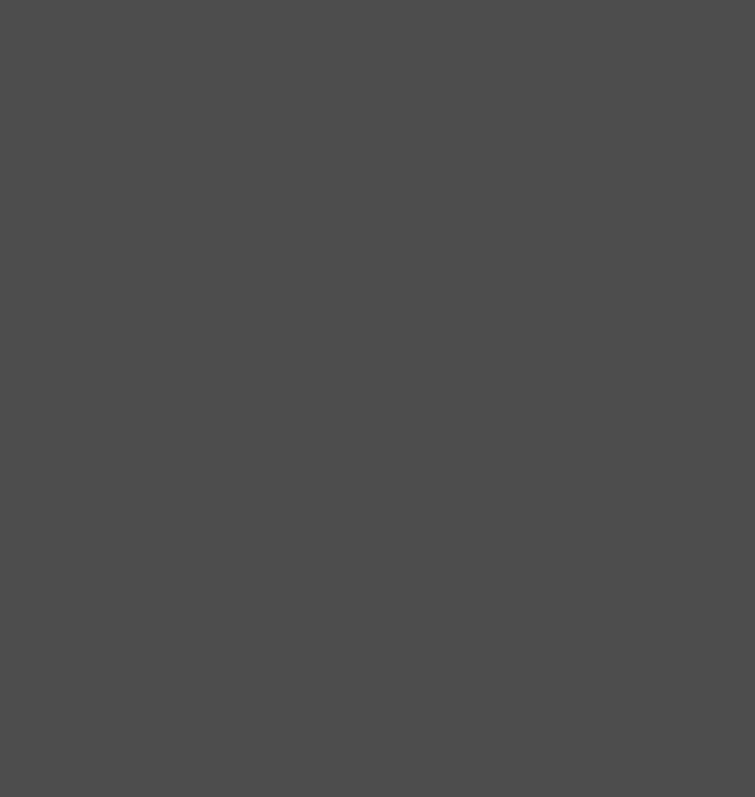
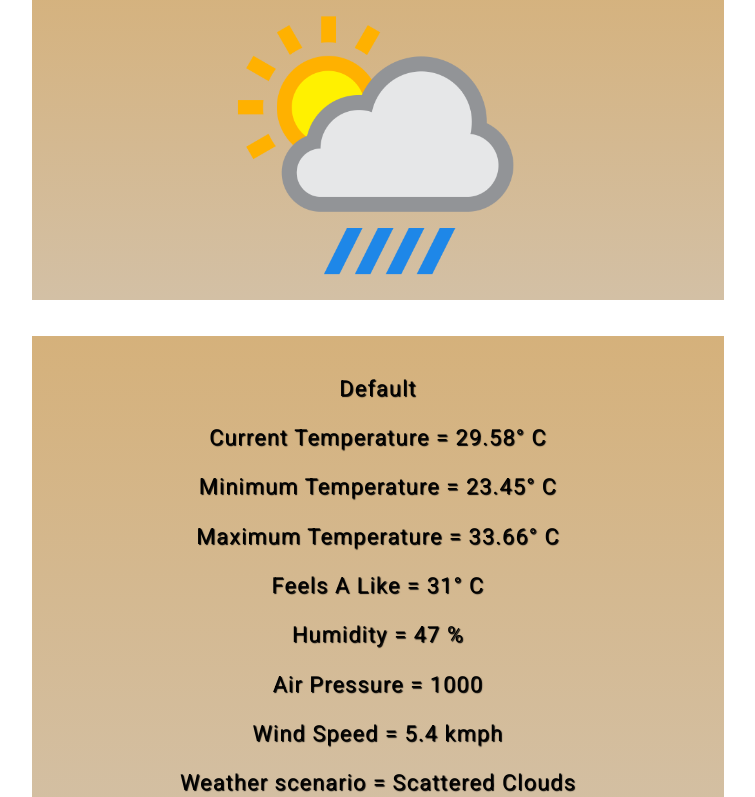
Before and after one commit to mahen290/Weather_MUI_React, a React (Vite) app: page / in a window 1280 px wide. Shown: the part 526-1323 px from the top of the page, without its empty margins (262-1017 px from the left). Before the commit the page ends 800 px from the top, so only its background shows below. Built offline with nearby package versions, Linux system fonts and the light colour scheme.

Commit message:
WeatherAppComponent And WeatherInfoBox Component Are Created

```diff
--- a/src/App.jsx
+++ b/src/App.jsx
@@ -1,12 +1,12 @@
 import React from 'react';
 import './App.css';
-import SearchBox from './components/SearchBox';
+import WeatherApp from './components/WeatherApp';
 
 function App() {
   return (
     <div>
       <h1> My Weather Widget Using React With Material UI </h1>
-      <SearchBox />
+      <WeatherApp />
     </div>
   )
 }
--- /dev/null
+++ b/src/components/Card.css
@@ -0,0 +1,16 @@
+.WeatherInfoCard
+    {
+        width: 100%;
+        height: 500px;
+        margin: 2rem auto;
+        padding: 1rem;
+        background: linear-gradient(rgb(213, 177, 123), rgb(211, 192, 165));
+        display: flex;
+        flex-direction: column;
+        justify-content: space-evenly;
+        align-items: center;
+        font-size: 22px;
+        font-weight: bolder;
+        text-shadow: 1px 1px 1px black;
+        letter-spacing: 1px;
+    }
--- /dev/null
+++ b/src/components/Card.jsx
@@ -0,0 +1,20 @@
+import React from 'react';
+import './Card.css';
+
+function Card( { WeatherData } ) {
+  return (
+    <div className = "WeatherInfoCard">
+        <p> { WeatherData.city } </p>
+        <p> Current Temperature = { WeatherData.current_temp }&deg; C </p>
+        <p> Minimum Temperature = { WeatherData.minimum_temp }&deg; C </p>
+        <p> Maximum Temperature = { WeatherData.maximum_temp }&deg; C</p>
+        <p> Feels A Like = { WeatherData.feelslike }&deg; C </p>
+        <p> Humidity =  { WeatherData.moisture } </p>
+        <p> Air Pressure = { WeatherData.air_pressure } </p>
+        <p> Wind Speed = { WeatherData.wind_speed }</p>
+        <p> Weather scenario = { WeatherData.weather_type } </p>
+    </div>
+  );
+};
+
+export default Card;
--- a/src/components/SearchBox.css
+++ b/src/components/SearchBox.css
@@ -16,7 +16,7 @@ h2
     {
         width: 54%;
         height: auto;
-        margin: -1rem auto;
+        margin: 1rem auto;
         padding: 1rem;
         background: linear-gradient(rgb(213, 177, 123), rgb(211, 192, 165));
         display: flex;
--- a/src/components/SearchBox.jsx
+++ b/src/components/SearchBox.jsx
@@ -27,7 +27,7 @@ function SearchBox() {
           weather_type: jsonResponse.weather[0].description,
           wind_speed:   jsonResponse.wind.speed
         };
-        console.log("WeatherDataResult", WeatherResult);
+        console.log("WeatherResult", WeatherResult);
       };
 
   const CityChanger = (event) => {
@@ -49,7 +49,7 @@ function SearchBox() {
       <form onSubmit = { HandleSubmit }>
         <TextField id = "city" label = "city name" variant = "outlined" value = { city } onChange = { CityChanger } required />
         <br /> <br />
-        <Button variant = "contained" type = "submit"> SUBMIT </Button>
+        <Button variant = "contained" type = "submit"> SEARCH </Button>
       </form>
       </div>
     </div>
--- /dev/null
+++ b/src/components/WeatherApp.jsx
@@ -0,0 +1,17 @@
+import React from 'react';
+import { useState } from 'react';
+import SearchBox from './SearchBox';
+import WeatherInfoBox from './WeatherInfoBox';
+
+
+function WeatherApp() {
+    const [ weatherInfo, setWeatherInfo ] = useState ()
+  return (
+    <div>
+        <SearchBox />
+        <WeatherInfoBox />
+    </div>
+  );
+};
+
+export default WeatherApp;
--- /dev/null
+++ b/src/components/WeatherInfoBox.css
@@ -0,0 +1,8 @@
+.Weather_init_img
+{
+    width: 54%;
+    height: 330px;
+    margin: 2rem auto;
+    background: linear-gradient(rgb(213, 177, 123), rgb(211, 192, 165));
+    text-align: center;
+}
--- /dev/null
+++ b/src/components/WeatherInfoBox.jsx
@@ -0,0 +1,29 @@
+import React from 'react';
+import WeatherImage from '../assets/weather.png';
+import './WeatherInfoBox.css';
+import Card from './Card';
+
+function WeatherInfoBox() {
+
+    const initial_image = WeatherImage;
+
+    const Weather_Info = {
+        city: "Default",
+        current_temp: 29.58,
+        minimum_temp: 23.45,
+        maximum_temp: 33.66,
+        feelslike:    31,
+        moisture:     "47 %",
+        air_pressure: 1000,
+        weather_type: "Scattered Clouds",
+        wind_speed:   "5.4 kmph"
+    };
+  return (
+    <div className = "Weather_init_img">
+        <img src = { initial_image } height = "330" alt = " " />
+        <Card WeatherData = { Weather_Info } />
+    </div>
+  );
+};
+
+export default WeatherInfoBox;
--- a/src/index.css
+++ b/src/index.css
@@ -9,5 +9,5 @@
     }
 body
     {
-        background-color: rgb(77, 77, 77);
+        background-color: white;
     }
```
Also changed, not shown: src/assets/weather.png (added).
